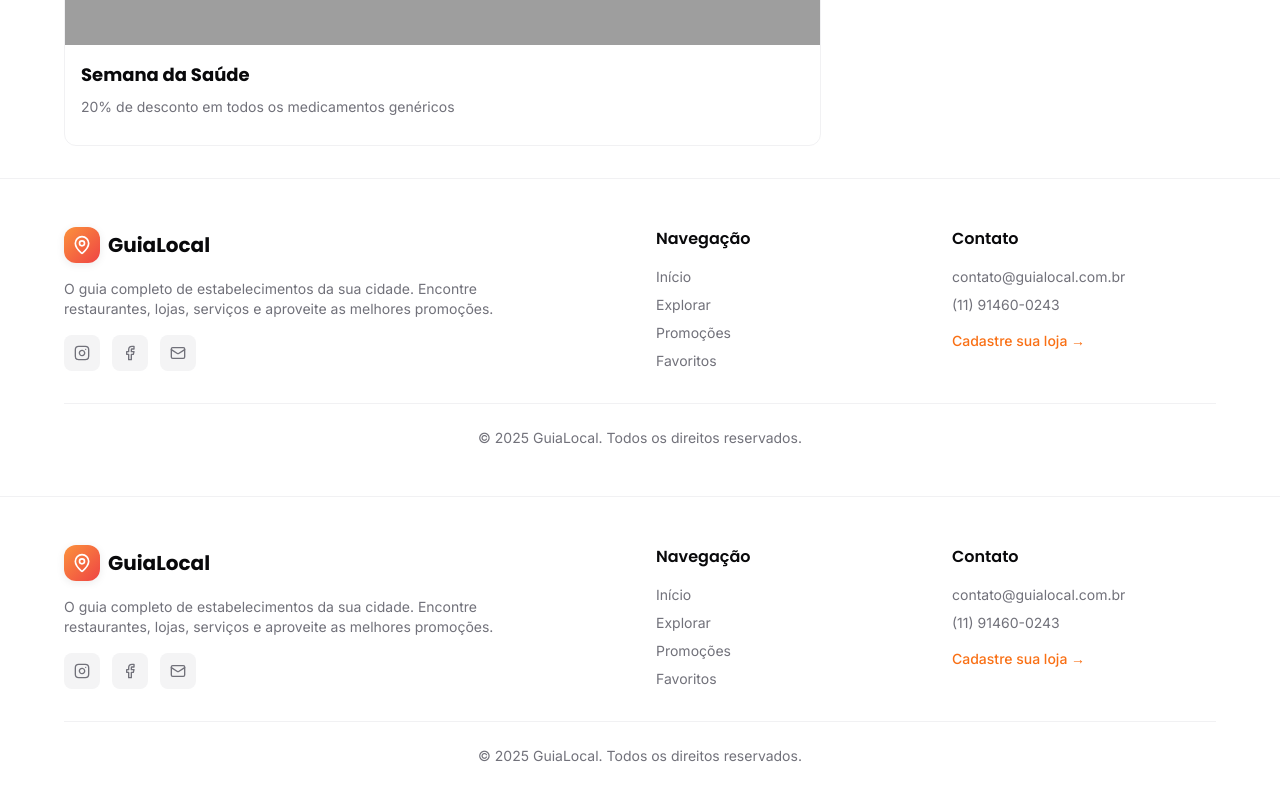
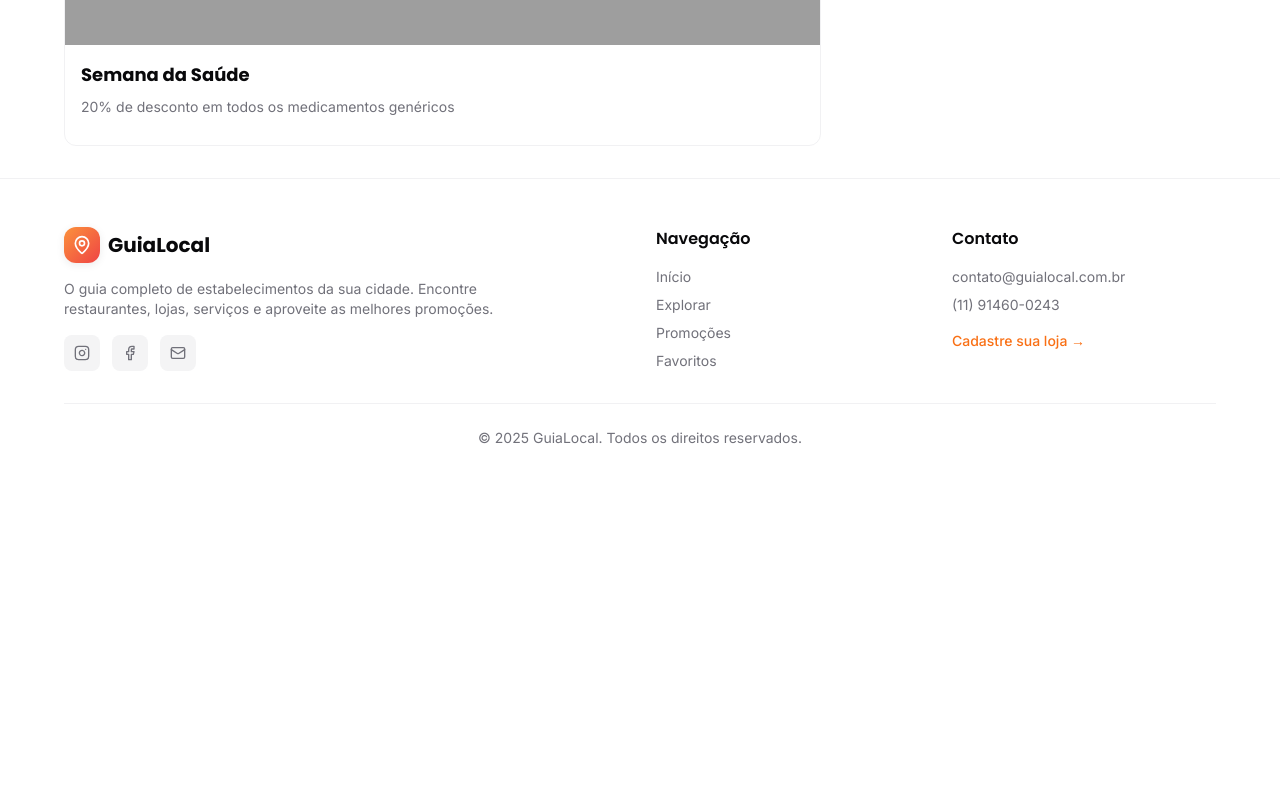
Before and after one commit to wandersonmk/guialocal, a Nuxt app: page /loja/farmacia-saude-vida in a window 1280 px wide. Shown: the part 1674-2474 px from the top of the page. After the commit the page ends 2170 px from the top, so only its background shows below. Built offline with nearby package versions, Linux system fonts and the light colour scheme; grey boxes are pictures that could not be loaded.

Commit message:
fix: remover rodapé duplicado da página da loja

```diff
--- a/app/pages/loja/[slug].vue
+++ b/app/pages/loja/[slug].vue
@@ -319,8 +319,6 @@
         </div>
       </div>
     </main>
-
-    <LayoutAppFooter />
   </div>
 
   <div v-else class="min-h-screen flex items-center justify-center">
```
